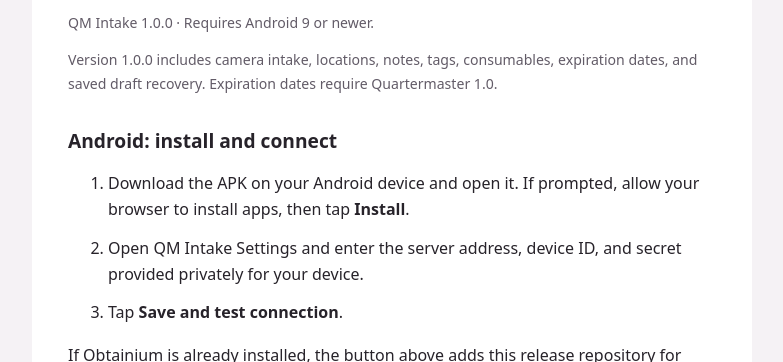
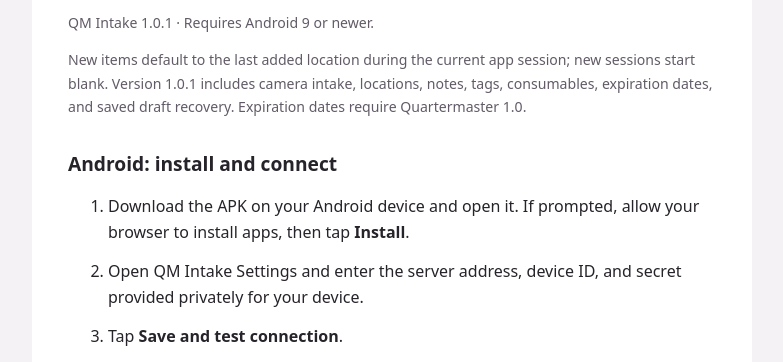
Before and after one commit to erickolb/QuartermasterIntake, a plain HTML site: page docs/index.html in a window 1280 px wide. Shown: the part 410-772 px from the top of the page, without its empty margins (248-1031 px from the left). Drawn offline with Linux system fonts and the light colour scheme.

Commit message:
Update Android download to 1.0.1 with session location recall

```diff
--- a/docs/index.html
+++ b/docs/index.html
@@ -19,8 +19,8 @@
       <a class="button" href="https://github.com/erickolb/QuartermasterIntake/releases/latest/download/QM-Intake.apk">Install APK <span aria-hidden="true">↓</span></a>
       <a class="button obtainium" href="obtainium://add/https://github.com/erickolb/QuartermasterIntake"><img src="assets/obtainium.png" width="26" height="26" alt="">Add with Obtainium</a>
     </div>
-    <p class="small">QM Intake 1.0.0 · Requires Android 9 or newer.</p>
-    <p class="small">Version 1.0.0 includes camera intake, locations, notes, tags, consumables, expiration dates, and saved draft recovery. Expiration dates require Quartermaster 1.0.</p>
+    <p class="small">QM Intake 1.0.1 · Requires Android 9 or newer.</p>
+    <p class="small">New items default to the last added location during the current app session; new sessions start blank. Version 1.0.1 includes camera intake, locations, notes, tags, consumables, expiration dates, and saved draft recovery. Expiration dates require Quartermaster 1.0.</p>
     <h2>Android: install and connect</h2>
     <ol>
       <li>Download the APK on your Android device and open it. If prompted, allow your browser to install apps, then tap <strong>Install</strong>.</li>
```
Also changed, not shown: 2 other files.
